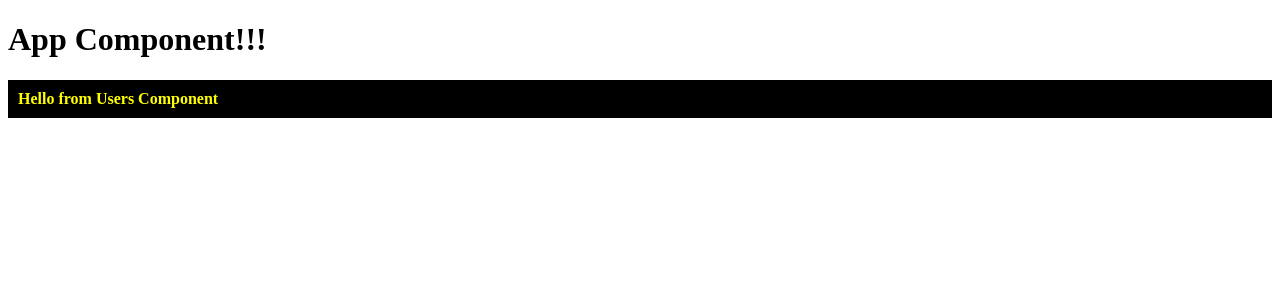
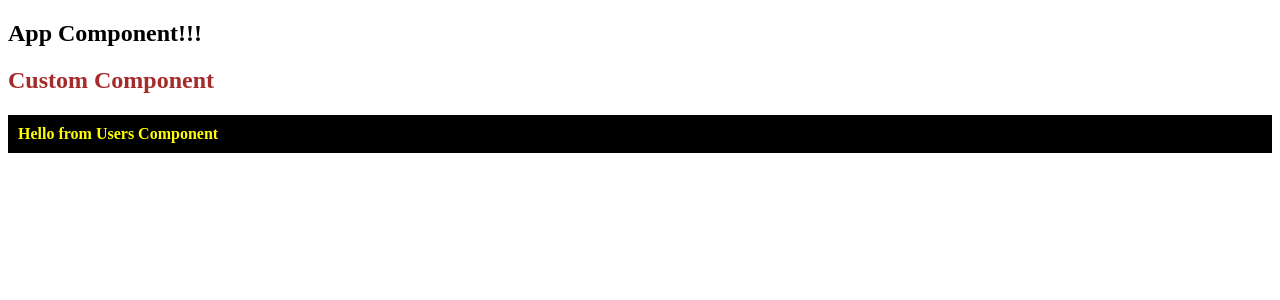
Before and after one commit to Ketakikas/users-app, an Angular app: page / in a window 1280 px wide. Shown: the top 300 px of the page. Built offline with nearby package versions, Linux system fonts and the light colour scheme.

Commit message:
component changes

```diff
--- a/src/app/app.component.html
+++ b/src/app/app.component.html
@@ -1,4 +1,4 @@
-<h1>
+<h2>
   App Component!!!
-</h1>
+</h2>
 <app-users></app-users>
--- a/src/app/components/users/users.component.css
+++ b/src/app/components/users/users.component.css
@@ -3,3 +3,7 @@ h4{
     background-color:black;
     padding:10px;
 }
+
+h2{
+    color: brown;
+}
--- a/src/app/components/users/users.component.html
+++ b/src/app/components/users/users.component.html
@@ -1 +1,2 @@
+<h2>Custom Component</h2>
 <h4>Hello from Users Component</h4>
--- a/src/app/components/users/users.component.ts
+++ b/src/app/components/users/users.component.ts
@@ -1,4 +1,4 @@
-import {Component} from '@angular/core';
+import {Component, ViewEncapsulation} from '@angular/core';
 
 @Component({
     selector:"app-users",
@@ -13,7 +13,8 @@ import {Component} from '@angular/core';
     // }
     // `]
     templateUrl:"./users.component.html",
-    styleUrls:['./users.component.css']
+    styleUrls:['./users.component.css'],
+    encapsulation:ViewEncapsulation.Emulated
 })
 export class UsersComponent{
 
--- a/src/styles.css
+++ b/src/styles.css
@@ -1 +1,5 @@
-/* You can add global styles to this file, and also import other style files */
+/* You can add global styles to this file, and also import other style files
+h4{
+    color: indigo;
+    background-color: wheat;
+} */
```
